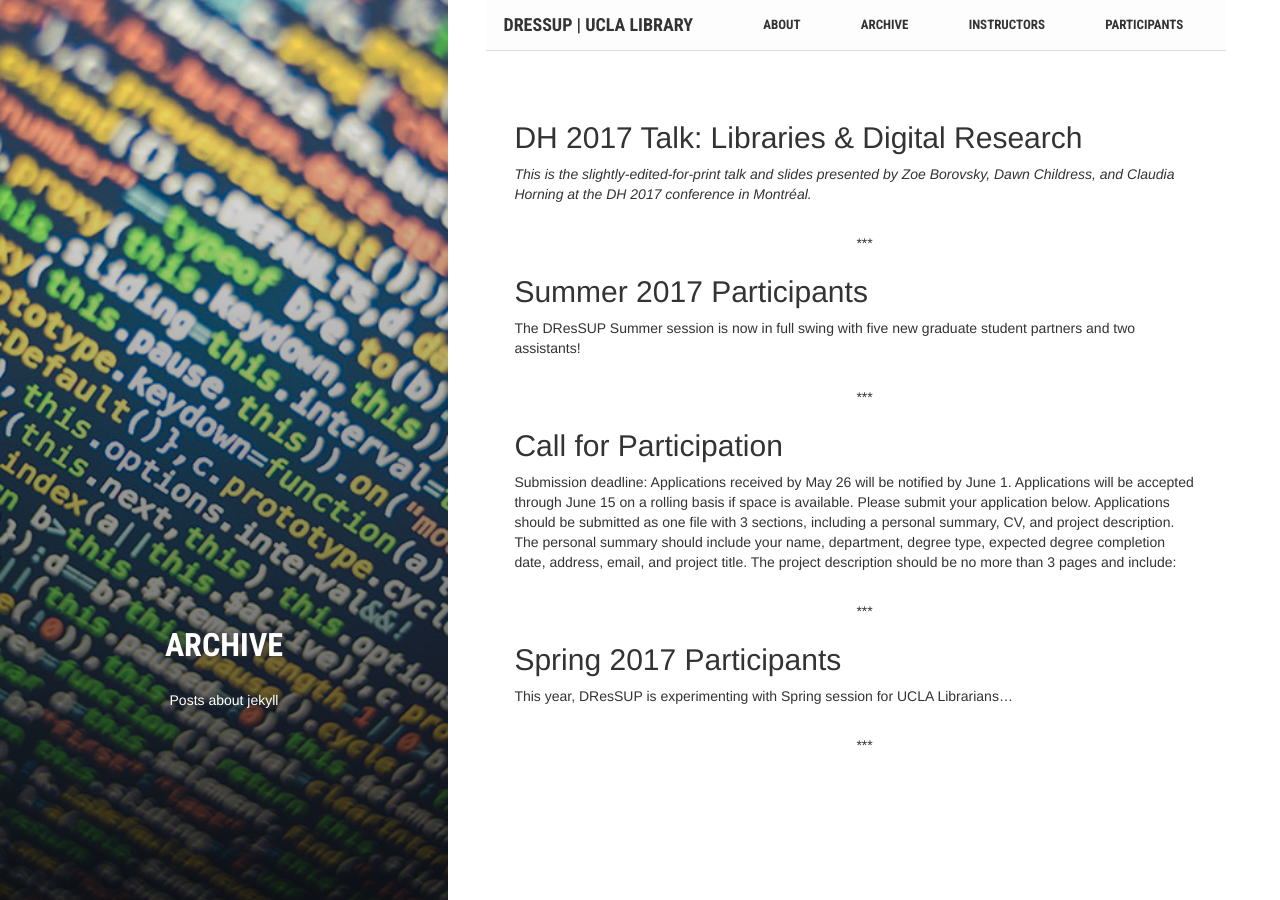
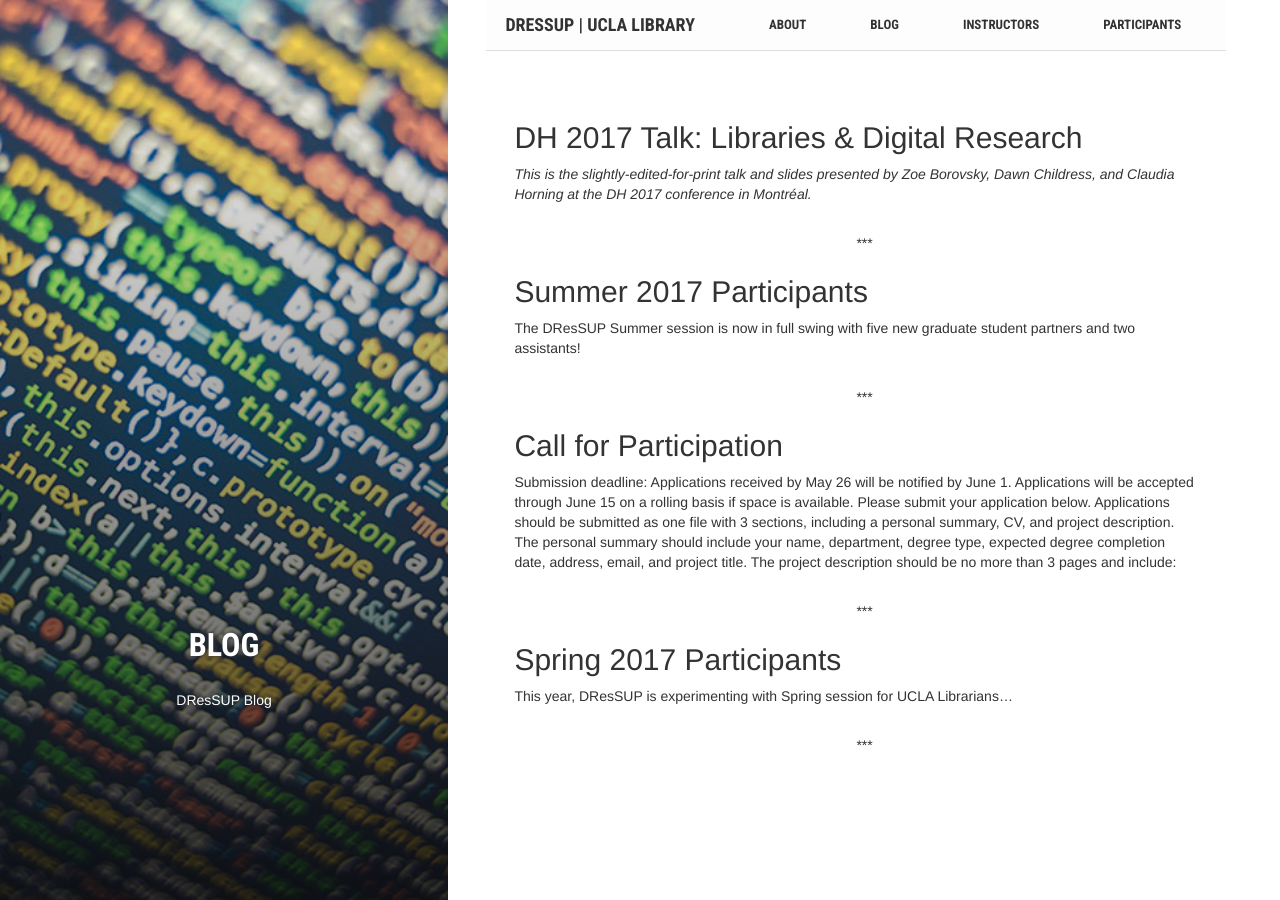
Before and after one commit to dnoneill/dressup-rebuild, a Jekyll site: the page built from blog.md, in a window 1280 px wide. Built offline with Jekyll 4.4.1, drawn with Linux system fonts in a browser that asks for light colours.

Commit message:
moved archive to blog, renames archive to blog in menu

```diff
--- a/archive.md
+++ b/blog.md
@@ -1,10 +1,10 @@
 ---
 layout: page
 permalink: /posts/
-title: "Archive"
-crawlertitle: "All articles"
-summary: "Posts about jekyll"
-active: archive
+title: "Blog"
+crawlertitle: "All blog posts"
+summary: "DResSUP Blog "
+active: blog
 ---
 {% for post in site.posts %}
   <article class="index-page">
```
